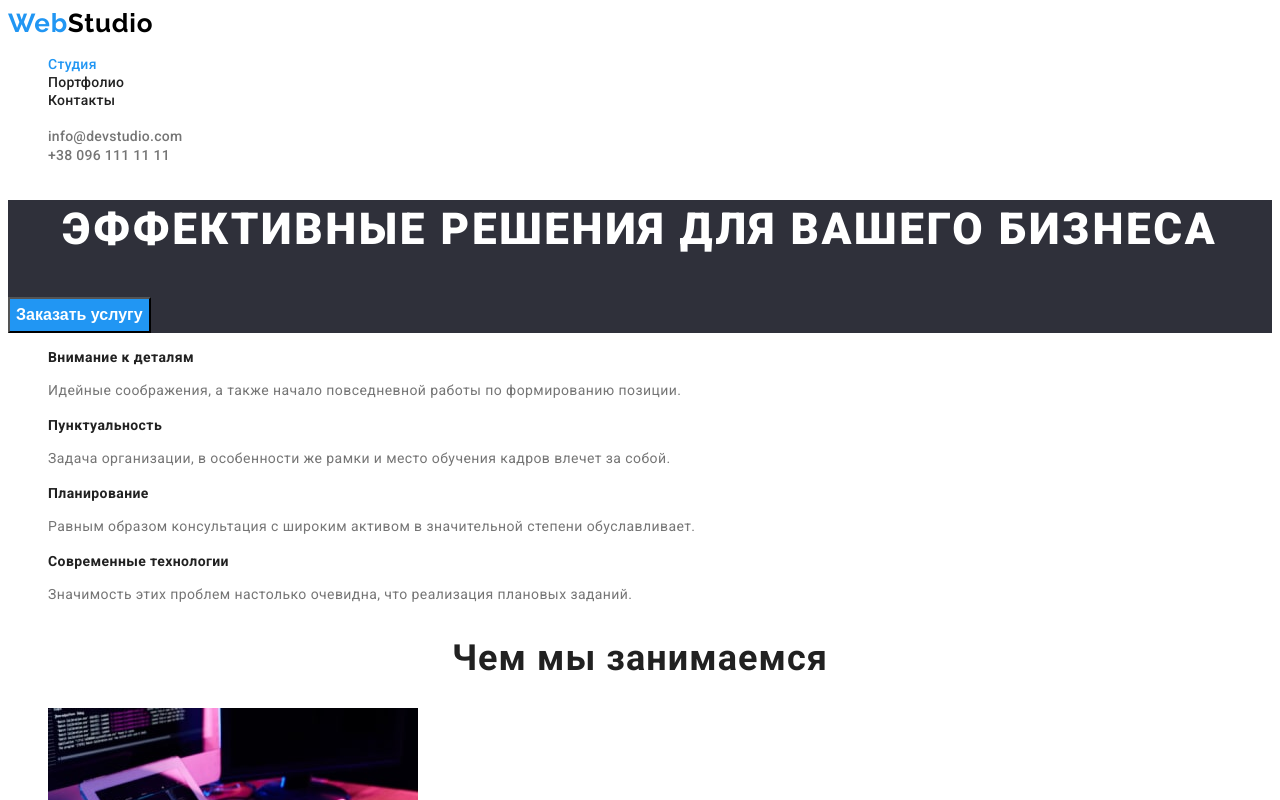
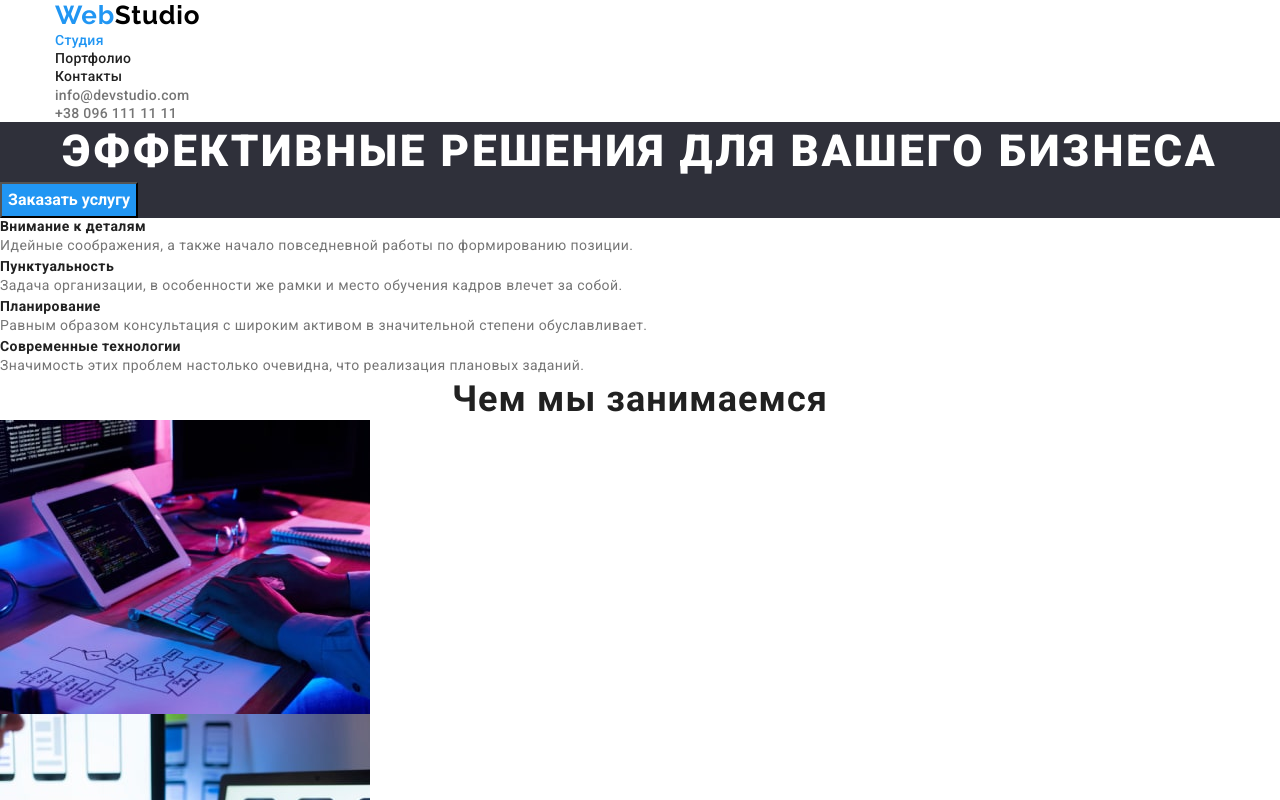
Before and after one commit to Anton-2206/last-goit-markup-hw-03, a plain HTML site: page index.html in a window 1280 px wide. Shown: the top 800 px of the page. Drawn offline with nearby package versions, Linux system fonts and the light colour scheme.

Commit message:
промежуточный

```diff
--- a/css/style.css
+++ b/css/style.css
@@ -9,6 +9,22 @@
   --accent-color: #2196f3;
 }
 /* calc(85 / 74) встроенный калькулятор */
+p,
+h1,
+h2,
+h3,
+h4,
+h5,
+h6 {
+  margin: 0;
+}
+ul {
+  margin: 0;
+  padding-left: 0;
+}
+img {
+  display: block;
+}
 .list {
   list-style: none;
 }
@@ -26,6 +42,12 @@ body {
   line-height: 1.88;
   color: #ffffff;
   background-color: #2196f3;
+}
+.container {
+  width: 1200px;
+  margin: 0 auto;
+  padding-left: 15px;
+  padding-right: 15px;
 }
 /* -------header------ */
 .header-logo,
--- a/index.html
+++ b/index.html
@@ -8,12 +8,18 @@
     <title>Document</title>
     <link rel="preconnect" href="https://fonts.googleapis.com">
     <link rel="preconnect" href="https://fonts.gstatic.com" crossorigin>
-    <link href="https://fonts.googleapis.com/css2?family=Raleway:wght@700&family=Roboto:wght@400;500;700;900&display=swap"
+    <link
+        href="https://fonts.googleapis.com/css2?family=Raleway:wght@700&family=Roboto:wght@400;500;700;900&display=swap"
         rel="stylesheet">
+    <link rel="stylesheet" href="https://cdnjs.cloudflare.com/ajax/libs/modern-normalize/1.1.0/modern-normalize.min.css"
+        integrity="sha512-wpPYUAdjBVSE4KJnH1VR1HeZfpl1ub8YT/NKx4PuQ5NmX2tKuGu6U/JRp5y+Y8XG2tV+wKQpNHVUX03MfMFn9Q=="
+        crossorigin="anonymous" referrerpolicy="no-referrer" />
     <link rel="stylesheet" href="./css/style.css">
 </head>
+
 <body>
     <header class="header">
+        <div class="container">
             <nav class="header-nav">
                 <a href="./portfolio.html" class="header-logo link"><span class="logo-web">Web</span>Studio</a>
                 <ul class="nav-list list">
@@ -28,6 +34,7 @@
                 <li class="header-contact"><a class="header-contact-link link" href="tel:+380961111111">+38 096 111 11
                         11</a></li>
             </ul>
+        </div>
     </header>
     <main>
         <section class="hero">
```
Lines whose indentation alone changed are shown as unchanged.
